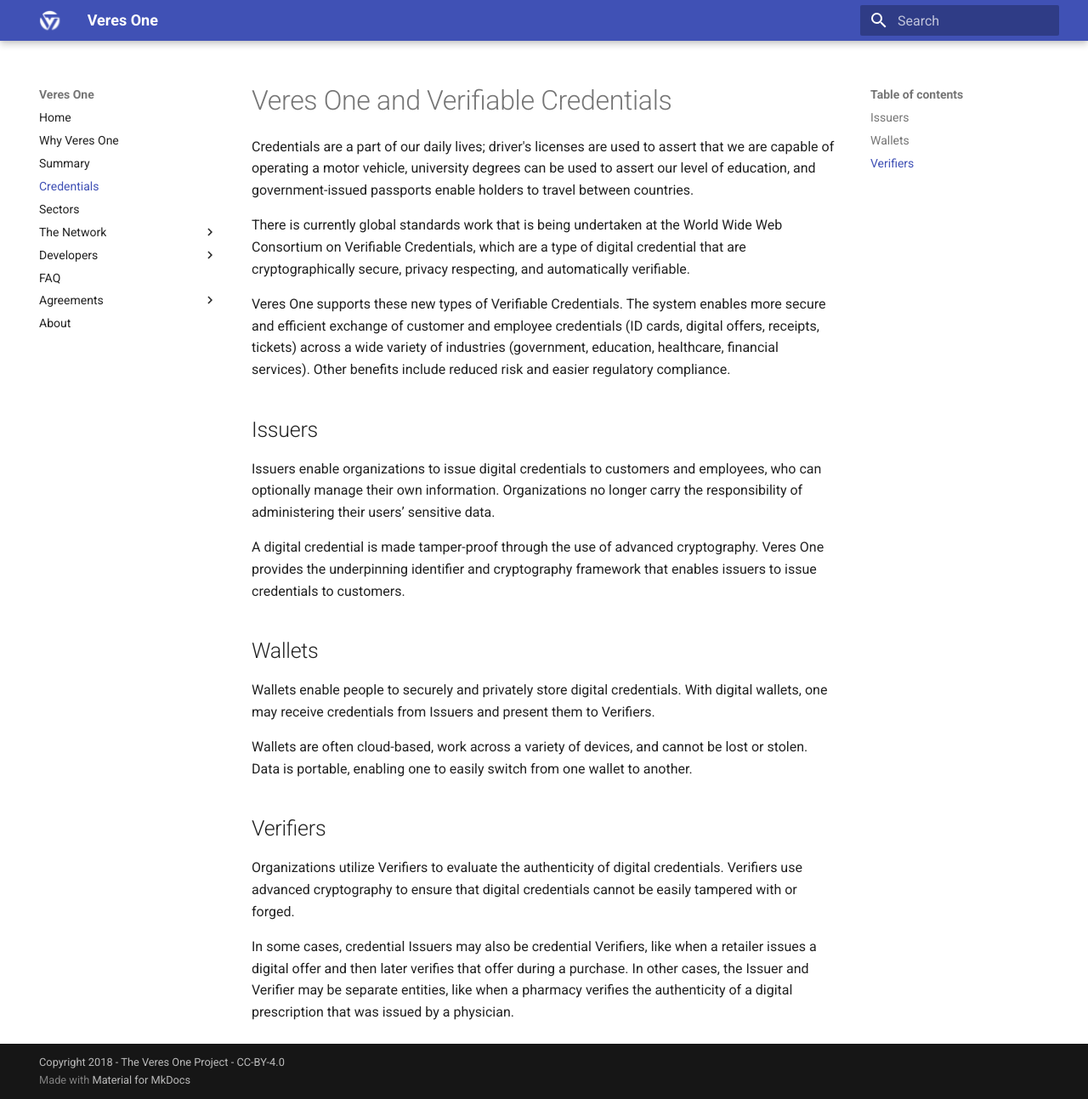
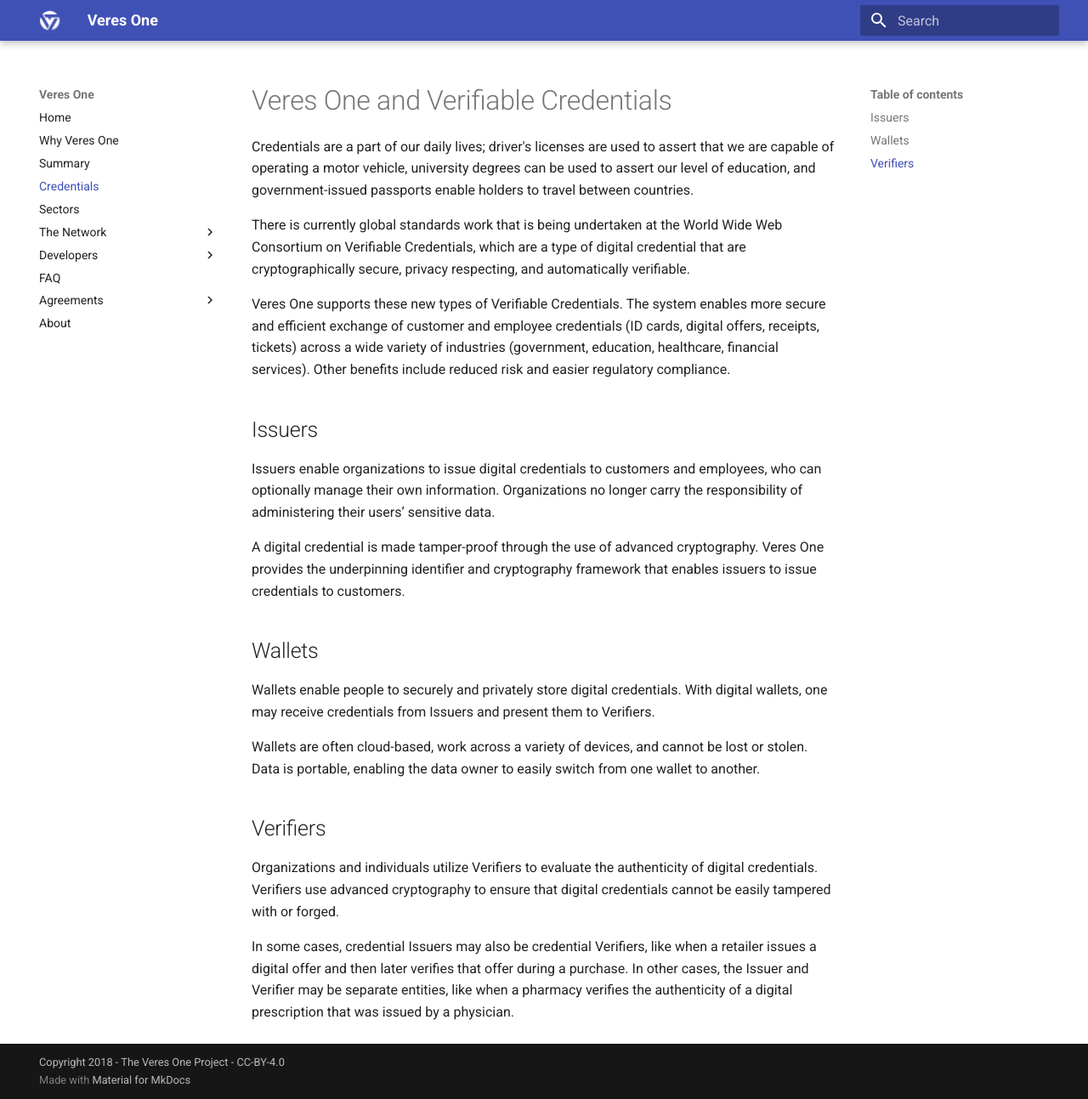
Before and after one commit to veres-one/docs.veres.one, an MkDocs documentation site: the page built from docs/credentials.md, in a window 1280 px wide and 1293 px high. Shown: the whole window at 85% size. Built offline with MkDocs 1.6.1 and Material for MkDocs 9.7.7, drawn with Linux system fonts in a browser that asks for light colours; old or Windows-style settings are respelled for this version of MkDocs.

Commit message:
Credentials edit pass.

```diff
--- a/docs/credentials.md
+++ b/docs/credentials.md
@@ -33,13 +33,13 @@ With digital wallets, one may receive credentials from Issuers and present them
 to Verifiers.
 
 Wallets are often cloud-based, work across a variety of devices, and cannot
-be lost or stolen. Data is portable, enabling one to easily switch from one
-wallet to another.
+be lost or stolen. Data is portable, enabling the data owner to easily switch
+from one wallet to another.
 
 ## Verifiers
 
-Organizations utilize Verifiers to evaluate the authenticity of digital
-credentials. Verifiers use advanced cryptography to ensure that digital
+Organizations and individuals utilize Verifiers to evaluate the authenticity of
+digital credentials. Verifiers use advanced cryptography to ensure that digital
 credentials cannot be easily tampered with or forged.
 
 In some cases, credential Issuers may also be credential Verifiers, like when
```
